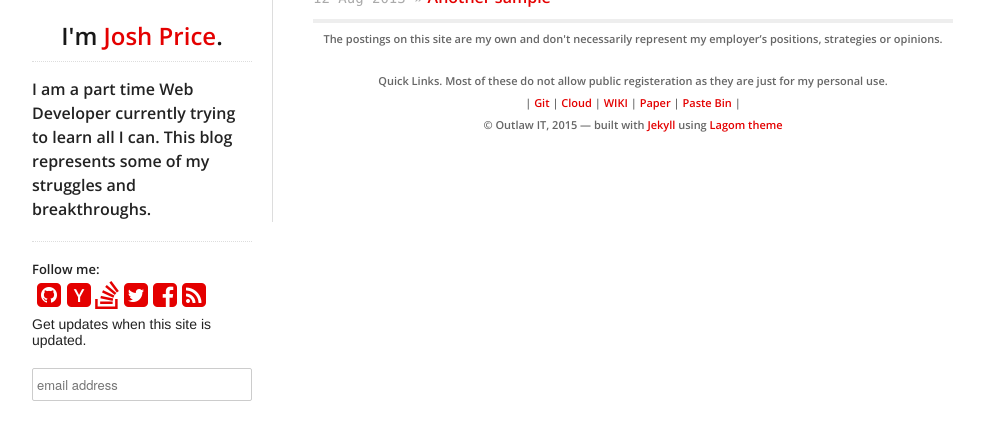
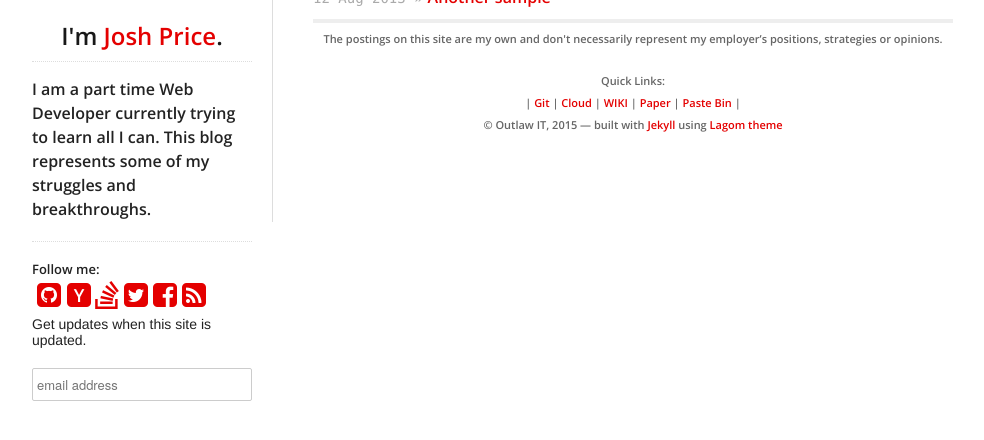
Before and after one commit to jprice/jprice.github.io, a Jekyll site: the page built from index.html, in a window 1280 px wide, cut to the strip 270-907 px from the top of the page. Shown: the top 440 px of the strip, without its empty margins (138-1122 px from the left). Built offline with Jekyll 4.4.1, drawn with Linux system fonts in a browser that asks for light colours; nearby versions of some CDN libraries; comment, search, counter and statistics services are not loaded.

Commit message:
update footer

```diff
--- a/_includes/footer.html
+++ b/_includes/footer.html
@@ -7,7 +7,7 @@
   {% endif %}
 
   <p>
-Quick Links. Most of these do not allow public registeration as they are just for my personal use. <br />
+Quick Links: <br />
     | <a href="https://git.jprice.io">Git</a> | <a href="https://cloud.jprice.io">Cloud</a> | <a href="https://wiki.jprice.io">WIKI</a> | <a href="https://paper.jprice.io/">Paper</a> |
 <a href="https://paste.jprice.io/">Paste Bin</a> |
 <br />
```
